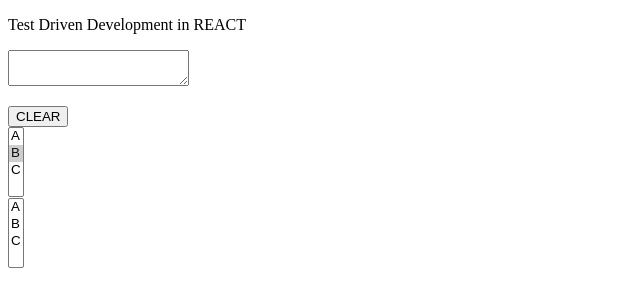
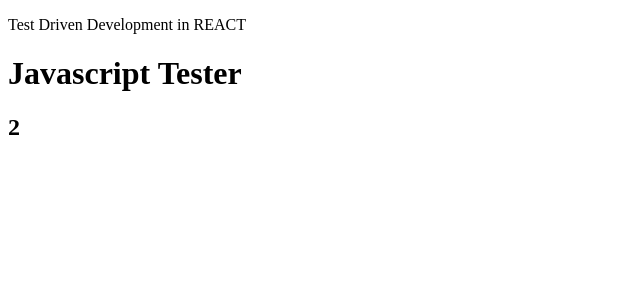
Before and after one commit to SamuelNjenga/tdd-frontend, a React (Create React App) app: page / in a window 1280 px wide. Shown: the top 306 px of the page, without its empty margins (0-640 px from the left). Built offline with nearby package versions, Linux system fonts and the light colour scheme.

Commit message:
feat: add form-five directory and add a rerender test for different prop values

```diff
--- a/src/App.js
+++ b/src/App.js
@@ -1,13 +1,13 @@
-import React from 'react'
-import Main from './components/forms/form-four/Main'
+import React from "react";
+import Main from "./components/forms/form-five/Main";
 
 const App = () => {
   return (
     <div>
       <p>Test Driven Development in REACT</p>
-      <Main />
+      <Main count={2} />
     </div>
-  )
-}
+  );
+};
 
-export default App
+export default App;
--- /dev/null
+++ b/src/components/forms/form-five/Main.js
@@ -0,0 +1,12 @@
+import React from "react";
+
+const Main = ({ count }) => {
+  return (
+    <div>
+      <h1>Javascript Tester</h1>
+      <h2 data-testid="custom-element">{count}</h2>
+    </div>
+  );
+};
+
+export default Main;
```
Also changed, not shown: 1 other file (tests, documents, lock files or other folders).
